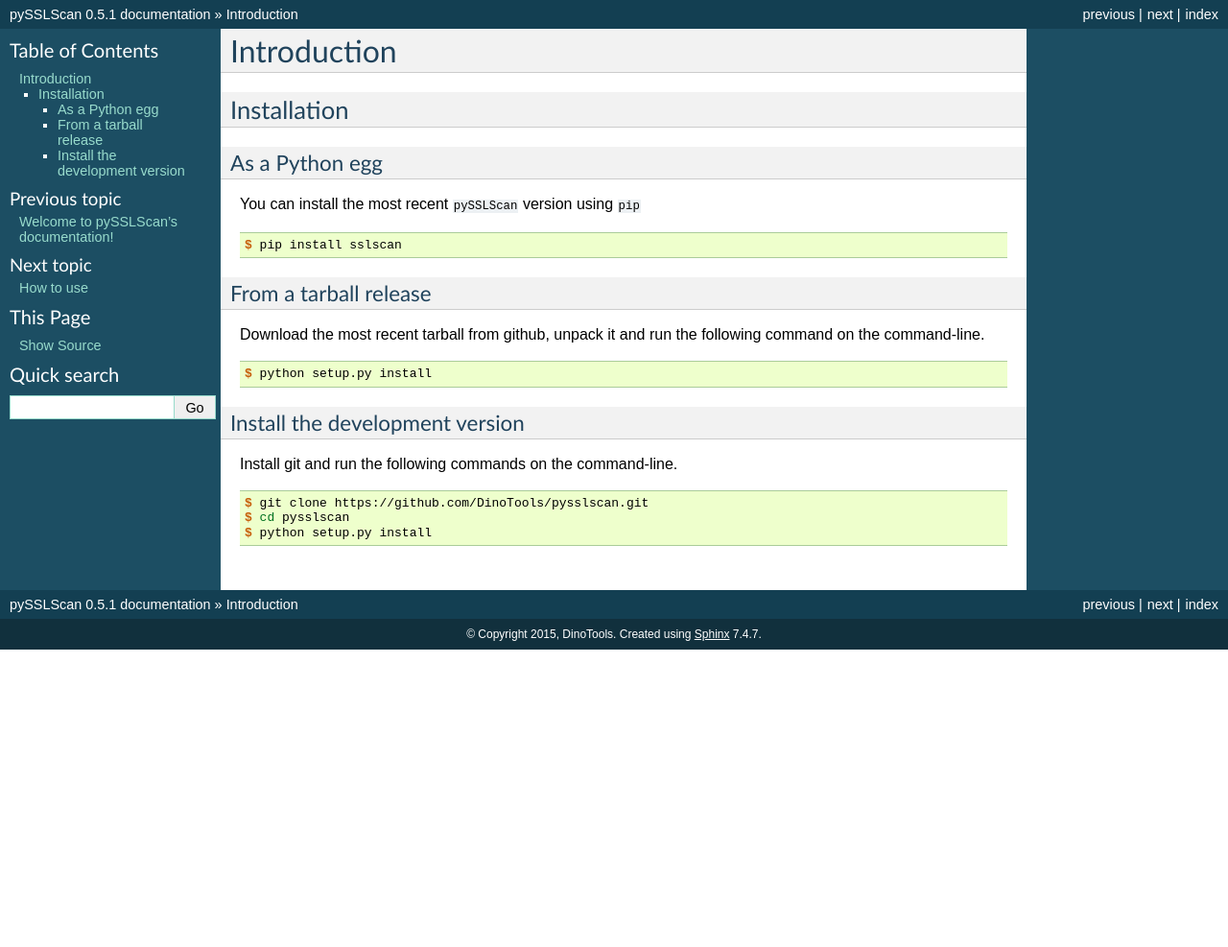
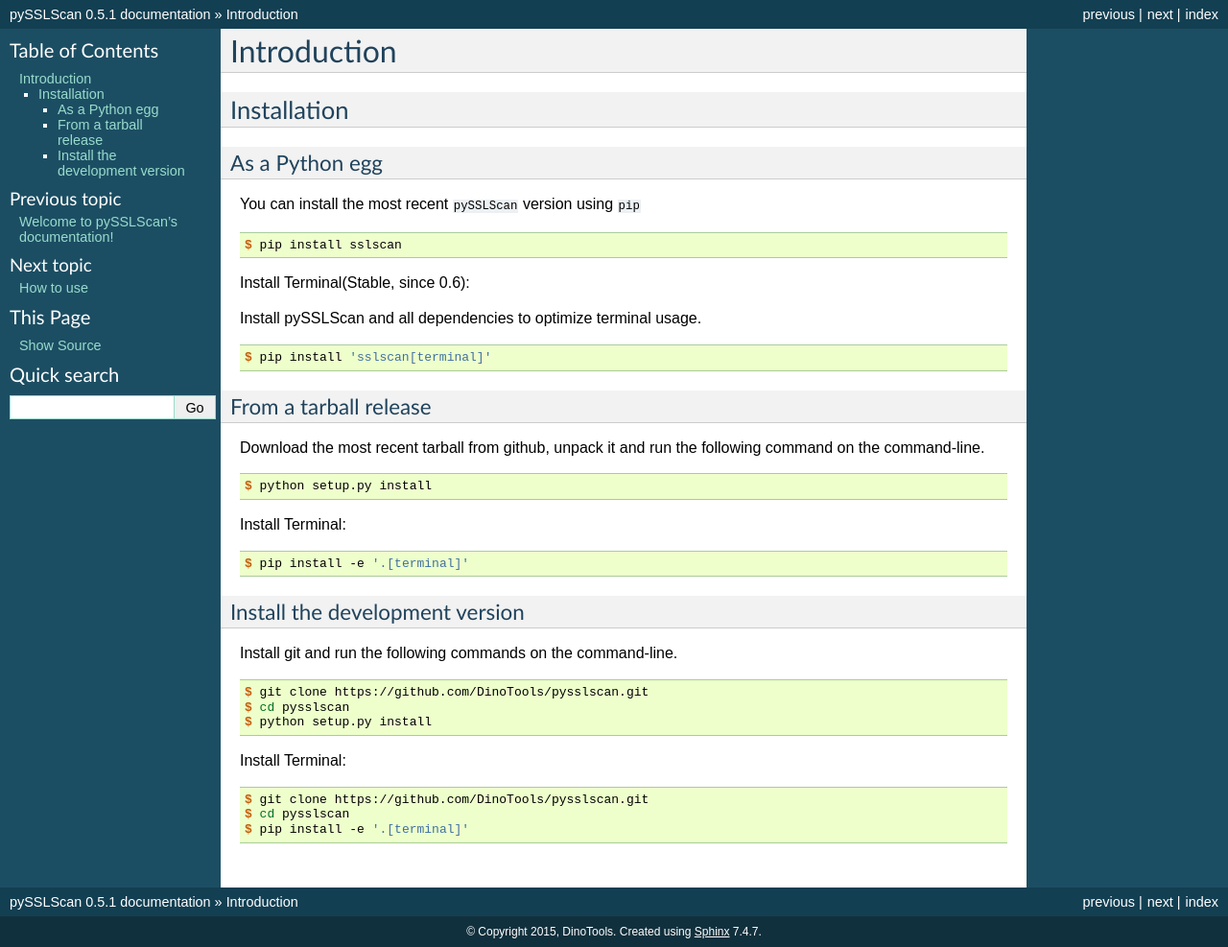
Before and after one commit to DinoTools/pysslscan, a Sphinx documentation site: the page built from docs/source/introduction.rst, in a window 1280 px wide. Shown: the whole page at 96% size. Built offline with Sphinx 7.4.7, drawn with Linux system fonts in a browser that asks for light colours; before the commit the page ends 900 px from its top, so only the background shows below that.

Commit message:
doc - Update install instructions

```diff
--- a/docs/source/introduction.rst
+++ b/docs/source/introduction.rst
@@ -13,6 +13,14 @@
 
     $ pip install sslscan
 
+Install Terminal(Stable, since 0.6):
+
+Install pySSLScan and all dependencies to optimize terminal usage.
+
+.. code-block:: console
+
+    $ pip install 'sslscan[terminal]'
+
 
 From a tarball release
 ~~~~~~~~~~~~~~~~~~~~~~
@@ -22,6 +30,12 @@
 .. code-block:: console
 
     $ python setup.py install
+
+Install Terminal:
+
+.. code-block:: console
+
+    $ pip install -e '.[terminal]'
 
 
 Install the development version
@@ -34,3 +48,11 @@
     $ git clone https://github.com/DinoTools/pysslscan.git
     $ cd pysslscan
     $ python setup.py install
+
+Install Terminal:
+
+.. code-block:: console
+
+    $ git clone https://github.com/DinoTools/pysslscan.git
+    $ cd pysslscan
+    $ pip install -e '.[terminal]'
```
Also changed, not shown: README.rst (+14 -0 lines).
